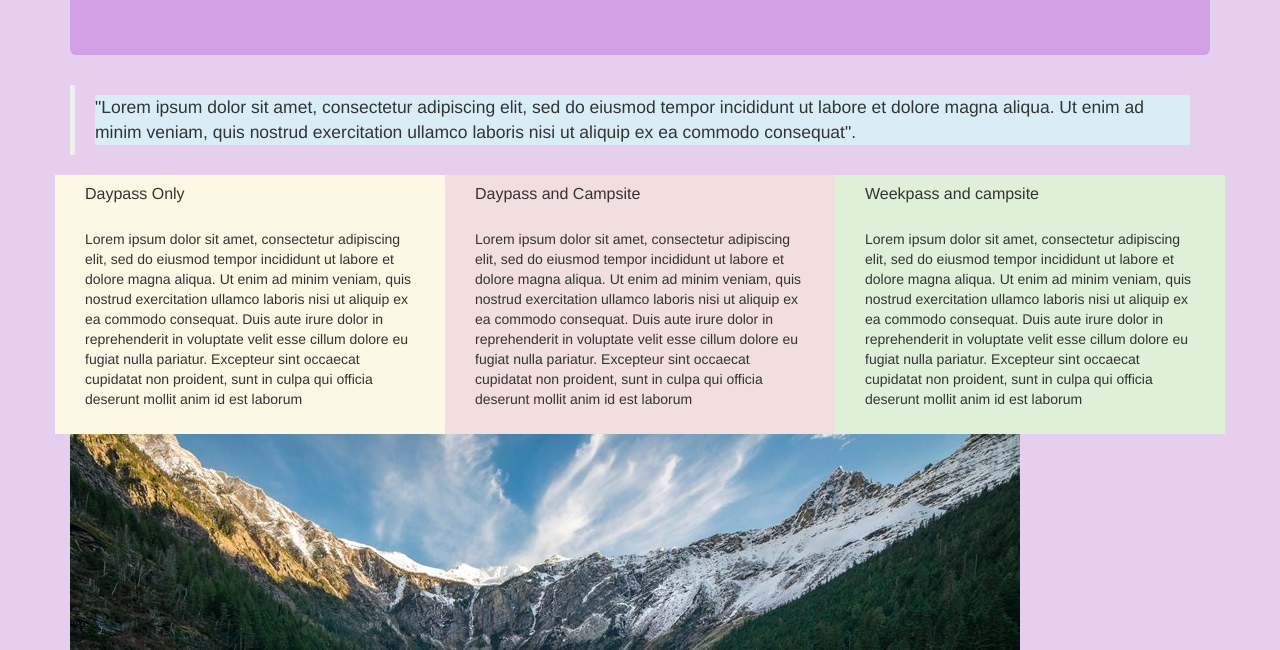
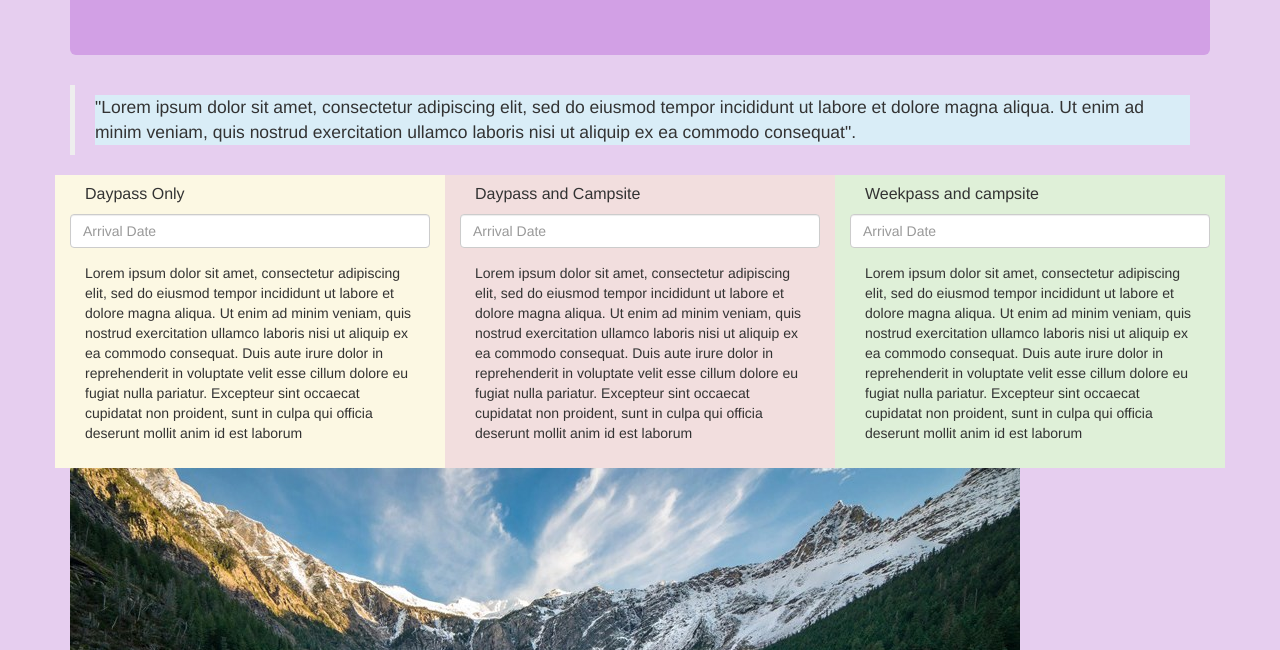
Before and after one commit to Chitroopa/Glacier-National-Park, a plain HTML site: page index.html in a window 1280 px wide. Shown: the part 150-800 px from the top of the page. Drawn offline with Linux system fonts and the light colour scheme.

Commit message:
add date form input to columns

```diff
--- a/index.html
+++ b/index.html
@@ -18,6 +18,7 @@
         <div class="panel-heading">
           <h2 class="panel-title">Daypass Only</h2>
         </div>
+        <input type="text" class="form-control" placeholder="Arrival Date">
         <div class="panel-body">
           <p>Lorem ipsum dolor sit amet, consectetur adipiscing elit, sed do eiusmod tempor incididunt ut labore et dolore magna aliqua. Ut enim ad minim veniam, quis nostrud exercitation ullamco laboris nisi ut aliquip ex ea commodo consequat. Duis aute irure dolor in reprehenderit in voluptate velit esse cillum dolore eu fugiat nulla pariatur. Excepteur sint occaecat cupidatat non proident, sunt in culpa qui officia deserunt mollit anim id est laborum</p>
         </div>
@@ -26,6 +27,7 @@
         <div class="panel-heading">
           <h2 class="panel-title">Daypass and Campsite</h2>
         </div>
+        <input type="text" class="form-control" placeholder="Arrival Date">
         <div class="panel-body">
           <p>Lorem ipsum dolor sit amet, consectetur adipiscing elit, sed do eiusmod tempor incididunt ut labore et dolore magna aliqua. Ut enim ad minim veniam, quis nostrud exercitation ullamco laboris nisi ut aliquip ex ea commodo consequat. Duis aute irure dolor in reprehenderit in voluptate velit esse cillum dolore eu fugiat nulla pariatur. Excepteur sint occaecat cupidatat non proident, sunt in culpa qui officia deserunt mollit anim id est laborum</p>
         </div>
@@ -34,6 +36,7 @@
         <div class="panel-heading">
           <h2 class="panel-title">Weekpass and campsite</h2>
         </div>
+        <input type="text" class="form-control" placeholder="Arrival Date">
         <div class="panel-body">
           <p>Lorem ipsum dolor sit amet, consectetur adipiscing elit, sed do eiusmod tempor incididunt ut labore et dolore magna aliqua. Ut enim ad minim veniam, quis nostrud exercitation ullamco laboris nisi ut aliquip ex ea commodo consequat. Duis aute irure dolor in reprehenderit in voluptate velit esse cillum dolore eu fugiat nulla pariatur. Excepteur sint occaecat cupidatat non proident, sunt in culpa qui officia deserunt mollit anim id est laborum</p>
         </div>
```
